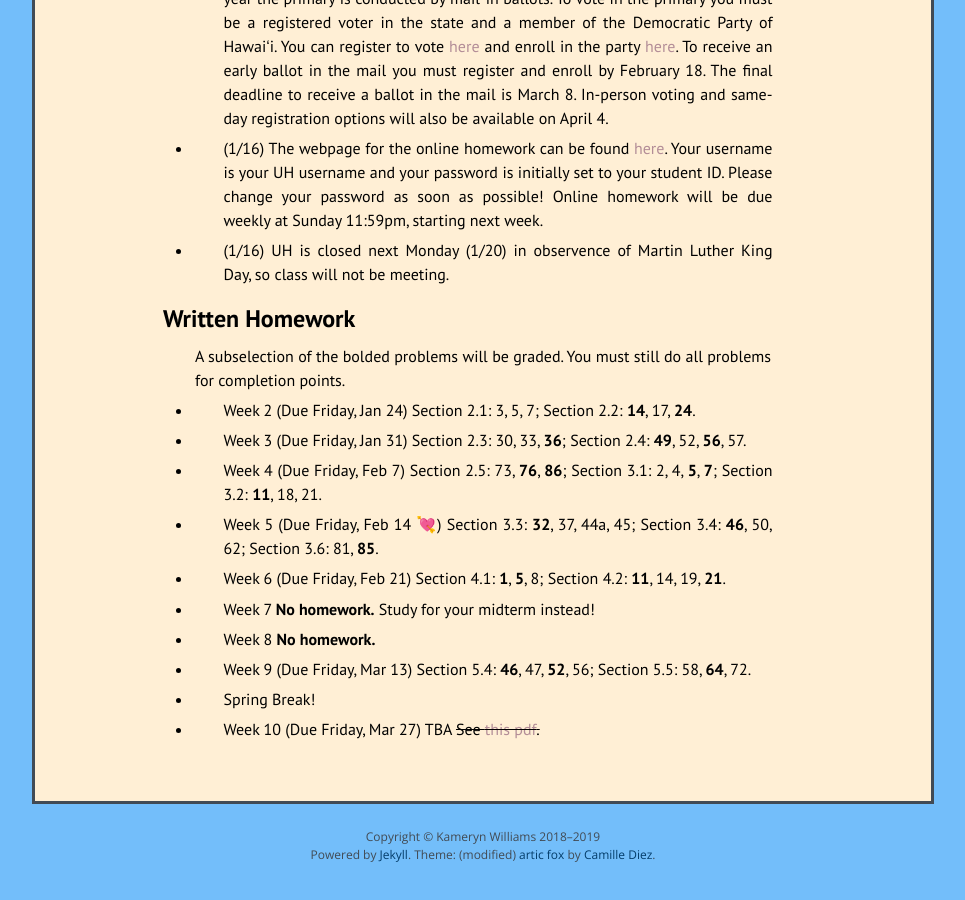
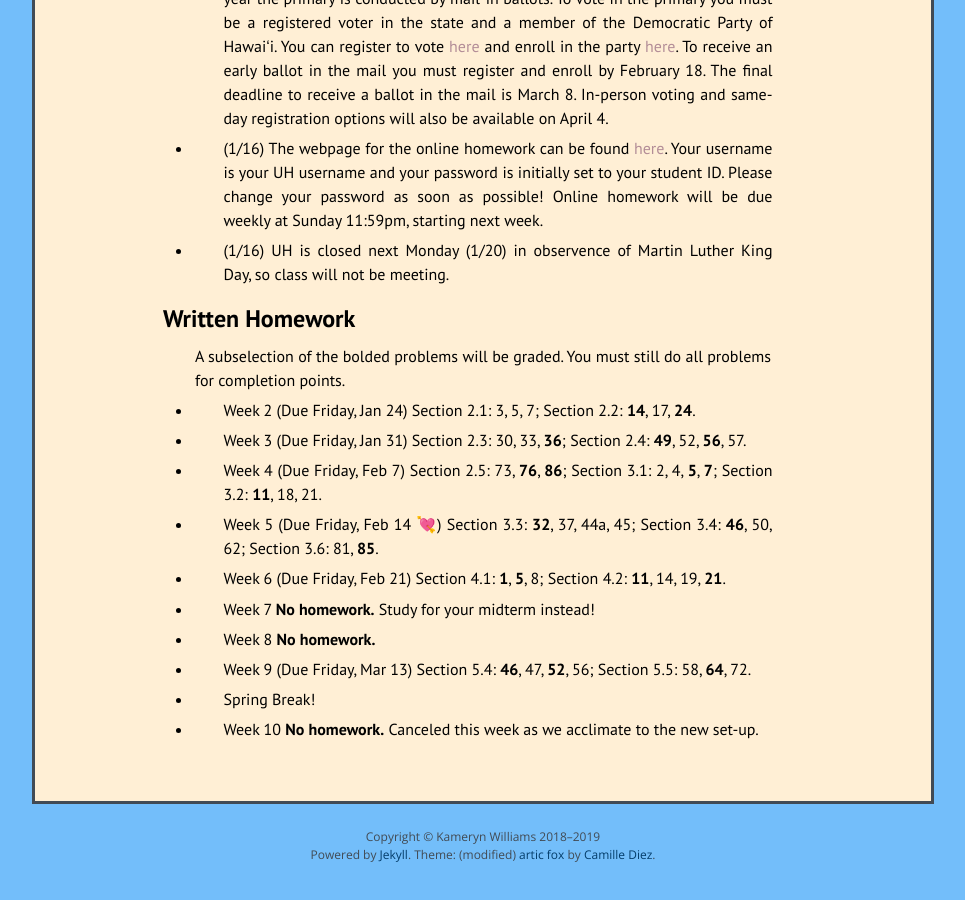
Before and after one commit to kamerynjw/kamerynjw.github.io, a Jekyll site: the page built from teaching/2020/math372.md, in a window 1280 px wide and 900 px high, scrolled down 1791 px. Shown: the whole window, without its empty margins (157-1122 px from the left). Built offline with Jekyll 4.4.1, drawn with Linux system fonts in a browser that asks for light colours; nearby versions of some CDN libraries; formulas are drawn with MathJax 3.

Commit message:
no homework message

```diff
--- a/teaching/2020/math372.md
+++ b/teaching/2020/math372.md
@@ -105,4 +105,4 @@ A subselection of the bolded problems will be graded. You must still do all prob
 
 * Spring Break!
 
-* Week 10 (Due Friday, Mar 27) TBA ~~See [this pdf]({{ page.url }}6.1hw.pdf).~~
+* Week 10 **No homework.** Canceled this week as we acclimate to the new set-up.
```
Also changed, not shown: teaching/2020/math455.md (+2 -0 lines).
